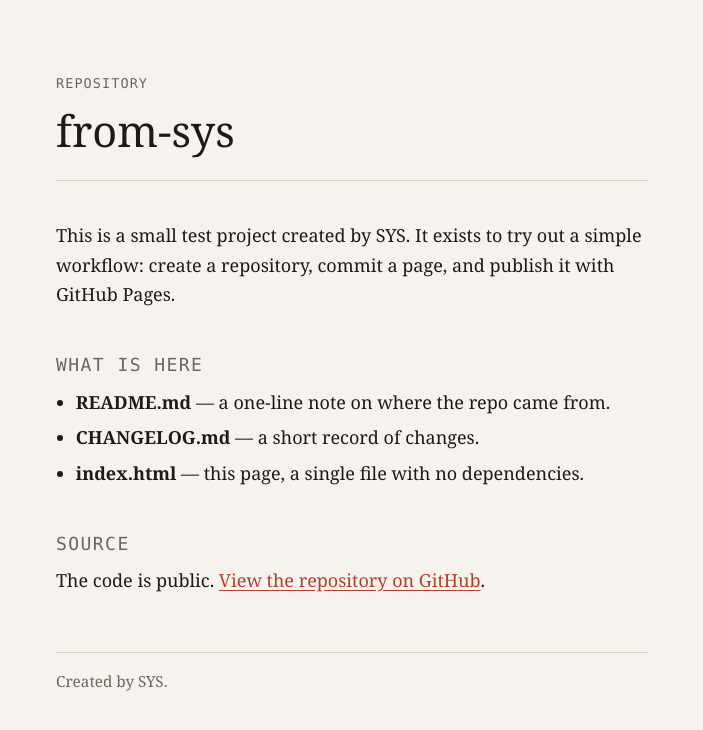
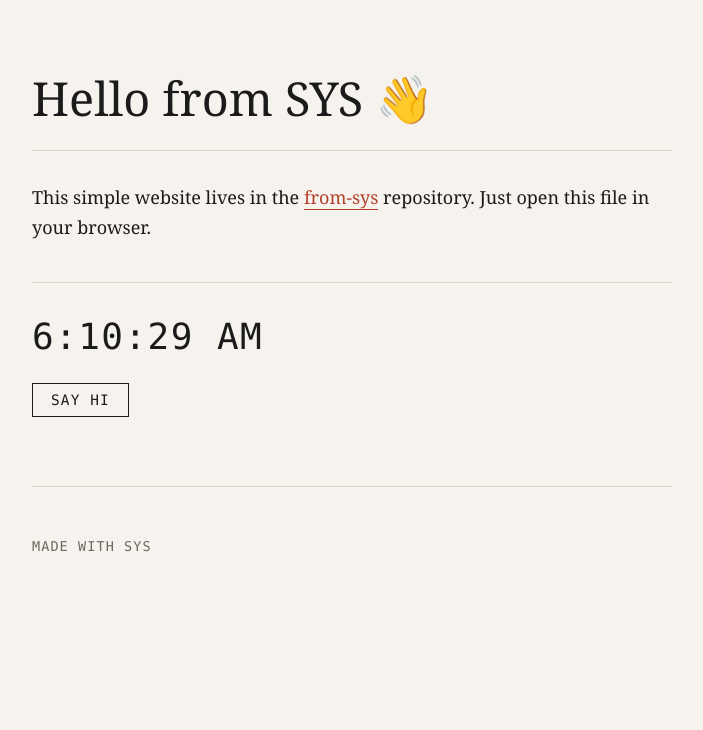
Before and after one commit to at-whj/from-sys, a plain HTML site: page index.html in a window 1280 px wide. Shown: the whole page, without its empty margins (288-991 px from the left). Drawn offline with Linux system fonts and the light colour scheme.

```diff
--- a/index.html
+++ b/index.html
@@ -3,7 +3,7 @@
 <head>
   <meta charset="UTF-8">
   <meta name="viewport" content="width=device-width, initial-scale=1.0">
-  <title>from-sys</title>
+  <title>From SYS</title>
   <style>
     :root {
       --bg: #f6f3ee;
@@ -12,55 +12,89 @@
       --rule: #d9d3c9;
       --accent: #b3402a;
     }
-    * { box-sizing: border-box; }
+    * { box-sizing: border-box; margin: 0; padding: 0; }
     html { font-size: 18px; }
     body {
-      margin: 0;
       background: var(--bg);
       color: var(--ink);
       font-family: Georgia, 'Times New Roman', serif;
       line-height: 1.65;
+      min-height: 100vh;
+      padding: 72px 24px 48px;
     }
-    .wrap { max-width: 640px; margin: 0 auto; padding: 72px 24px 48px; }
-    header { border-bottom: 1px solid var(--rule); padding-bottom: 24px; margin-bottom: 40px; }
-    .label {
+    .wrap { max-width: 640px; margin: 0 auto; }
+    h1 {
+      font-size: 2.6rem;
+      line-height: 1.15;
+      font-weight: normal;
+      padding-bottom: 24px;
+      margin-bottom: 32px;
+      border-bottom: 1px solid var(--rule);
+    }
+    p { margin-bottom: 16px; }
+    strong { color: var(--accent); font-weight: normal; border-bottom: 1px solid var(--accent); }
+    .card {
+      margin-top: 40px;
+      padding: 24px 0;
+      border-top: 1px solid var(--rule);
+      border-bottom: 1px solid var(--rule);
+    }
+    #clock {
+      font-family: ui-monospace, Menlo, Consolas, monospace;
+      font-size: 2rem;
+      letter-spacing: 0.04em;
+    }
+    button {
+      margin-top: 16px;
+      padding: 8px 18px;
+      font-family: ui-monospace, Menlo, Consolas, monospace;
+      font-size: 0.8rem;
+      text-transform: uppercase;
+      letter-spacing: 0.08em;
+      cursor: pointer;
+      background: transparent;
+      color: var(--ink);
+      border: 1px solid var(--ink);
+      border-radius: 0;
+    }
+    button:hover { background: var(--ink); color: var(--bg); }
+    #msg { margin-top: 16px; margin-bottom: 0; color: var(--accent); min-height: 1.65em; }
+    footer {
+      margin-top: 48px;
       font-family: ui-monospace, Menlo, Consolas, monospace;
       font-size: 0.75rem;
       letter-spacing: 0.08em;
       text-transform: uppercase;
       color: var(--muted);
     }
-    h1 { font-size: 2.4rem; line-height: 1.15; font-weight: normal; margin: 12px 0 0; }
-    h2 { font-size: 1rem; font-family: ui-monospace, Menlo, Consolas, monospace; font-weight: normal; text-transform: uppercase; letter-spacing: 0.08em; color: var(--muted); margin: 40px 0 8px; }
-    p { margin: 0 0 16px; }
-    a { color: var(--accent); text-underline-offset: 3px; }
-    ul { padding-left: 1.1em; margin: 0 0 16px; }
-    li { margin-bottom: 6px; }
-    footer { border-top: 1px solid var(--rule); margin-top: 56px; padding-top: 16px; font-size: 0.85rem; color: var(--muted); }
   </style>
 </head>
 <body>
   <div class="wrap">
-    <header>
-      <div class="label">Repository</div>
-      <h1>from-sys</h1>
-    </header>
+    <h1>Hello from SYS 👋</h1>
+    <p>This simple website lives in the <strong>from-sys</strong> repository. Just open this file in your browser.</p>
 
-    <main>
-      <p>This is a small test project created by SYS. It exists to try out a simple workflow: create a repository, commit a page, and publish it with GitHub Pages.</p>
+    <div class="card">
+      <div id="clock">--:--:--</div>
+      <button id="greet">Say hi</button>
+      <p id="msg"></p>
+    </div>
 
-      <h2>What is here</h2>
-      <ul>
-        <li><strong>README.md</strong> &mdash; a one-line note on where the repo came from.</li>
-        <li><strong>CHANGELOG.md</strong> &mdash; a short record of changes.</li>
-        <li><strong>index.html</strong> &mdash; this page, a single file with no dependencies.</li>
-      </ul>
+    <footer>Made with SYS</footer>
+  </div>
 
-      <h2>Source</h2>
-      <p>The code is public. <a href="https://github.com/at-whj/from-sys">View the repository on GitHub</a>.</p>
-    </main>
+  <script>
+    function tick() {
+      document.getElementById('clock').textContent = new Date().toLocaleTimeString();
+    }
+    tick();
+    setInterval(tick, 1000);
 
-    <footer>Created by SYS.</footer>
-  </div>
+    var greetings = ['Hi there!', 'Hello, world!', 'Greetings from SYS!', 'Welcome!'];
+    document.getElementById('greet').addEventListener('click', function () {
+      var pick = greetings[Math.floor(Math.random() * greetings.length)];
+      document.getElementById('msg').textContent = pick;
+    });
+  </script>
 </body>
 </html>
```
